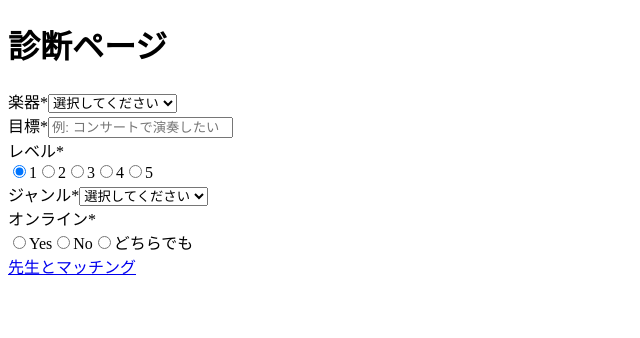
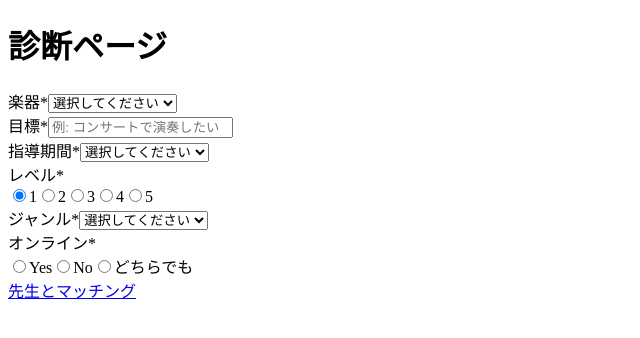
Before and after one commit to taishi0912/intro_git, a Next.js app in the folder music-teacher-app/: page /shindan in a window 1280 px wide. Shown: the top 338 px of the page, without its empty margins (0-640 px from the left). Built offline with nearby package versions, Linux system fonts and the light colour scheme.

Commit message:
指導期間　写真

```diff
--- a/music-teacher-app/src/app/shindan/page.js
+++ b/music-teacher-app/src/app/shindan/page.js
@@ -11,6 +11,9 @@ const DiagnosticPage = () => {
   const [region, setRegion] = useState("");
   const [showRegion, setShowRegion] = useState(false);
   const [otherInstrument, setOtherInstrument] = useState("")
+  const [instructionPeriod, setInstructionPeriod] = useState("");
+  const [customPeriod, setCustomPeriod] = useState("");
+  const [showCustomPeriod, setShowCustomPeriod] = useState(false);
 
   const handleOnlineChange = (value) => {
     setOnline(value);
@@ -19,6 +22,15 @@ const DiagnosticPage = () => {
     } else {
       setShowRegion(false);
       setRegion("");
+    }
+  };
+  const handleInstructionPeriodChange = (value) => {
+    setInstructionPeriod(value);
+    if (value === "その他") {
+      setShowCustomPeriod(true);
+    } else {
+      setShowCustomPeriod(false);
+      setCustomPeriod("");
     }
   };
 
@@ -86,6 +98,43 @@ const DiagnosticPage = () => {
               className="w-full border border-gray-300 p-2 rounded"
             />
           </div>
+          {/* 指導期間 */}
+          <div className="mb-4">
+            <label className="block text-gray-700 mb-2" htmlFor="instructionPeriod">
+              指導期間<span className="text-red-500">*</span>
+            </label>
+            <select
+              id="instructionPeriod"
+              value={instructionPeriod}
+              onChange={(e) => handleInstructionPeriodChange(e.target.value)}
+              required
+              className="w-full border border-gray-300 p-2 rounded"
+            >
+              <option value="">選択してください</option>
+              <option value="1ヶ月">1ヶ月</option>
+              <option value="3ヶ月">3ヶ月</option>
+              <option value="6ヶ月">6ヶ月</option>
+              <option value="その他">その他</option>
+            </select>
+          </div>
+
+          {/* その他の指導期間 */}
+          {showCustomPeriod && (
+            <div className="mb-4">
+              <label className="block text-gray-700 mb-2" htmlFor="customPeriod">
+                指導期間を入力してください<span className="text-red-500">*</span>
+              </label>
+              <input
+                type="text"
+                id="customPeriod"
+                value={customPeriod}
+                onChange={(e) => setCustomPeriod(e.target.value)}
+                required={showCustomPeriod}
+                placeholder="例: 2ヶ月"
+                className="w-full border border-gray-300 p-2 rounded"
+              />
+            </div>
+          )}
 
           {/* レベル */}
           <div className="mb-4">
--- a/music-teacher-app/src/app/teachers/page.js
+++ b/music-teacher-app/src/app/teachers/page.js
@@ -7,7 +7,7 @@ import TeacherCard from '../../components/TeacherCard';
 const teachersData = [
   {
     id: 1,
-    photo: '/images/teacher1.jpg',
+    photo: '/images/Taro.png',
     name: '山田 太郎',
     background: '東京音楽大学卒業、ジャズピアニスト',
     experience: 5,
@@ -17,7 +17,7 @@ const teachersData = [
   },
   {
     id: 2,
-    photo: '/images/teacher2.jpg',
+    photo: '/images/Hanako.png',
     name: '佐藤 花子',
     background: '名古屋音楽院卒業、クラシックバイオリニスト',
     experience: 8,
```
Also changed, not shown: music-teacher-app/public/images/Hanako.png (added), music-teacher-app/public/images/Taro.png (added).
